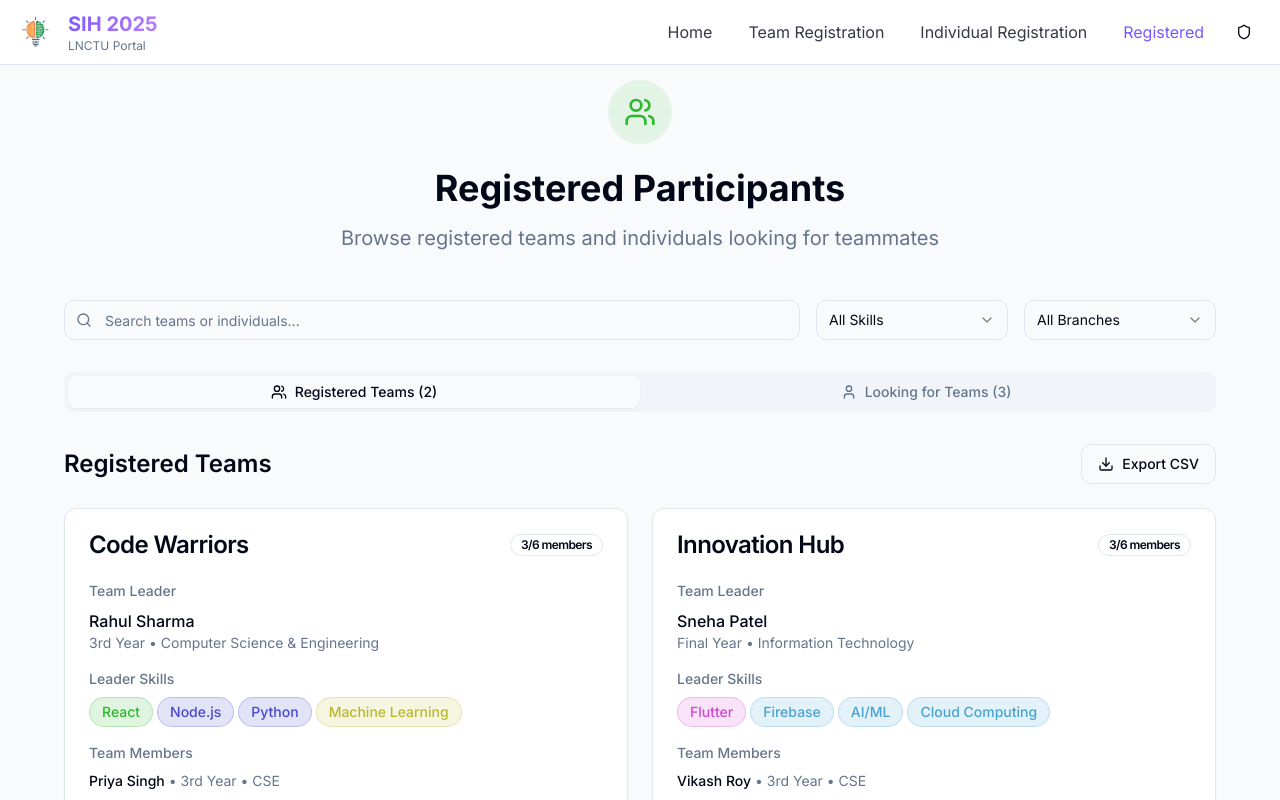
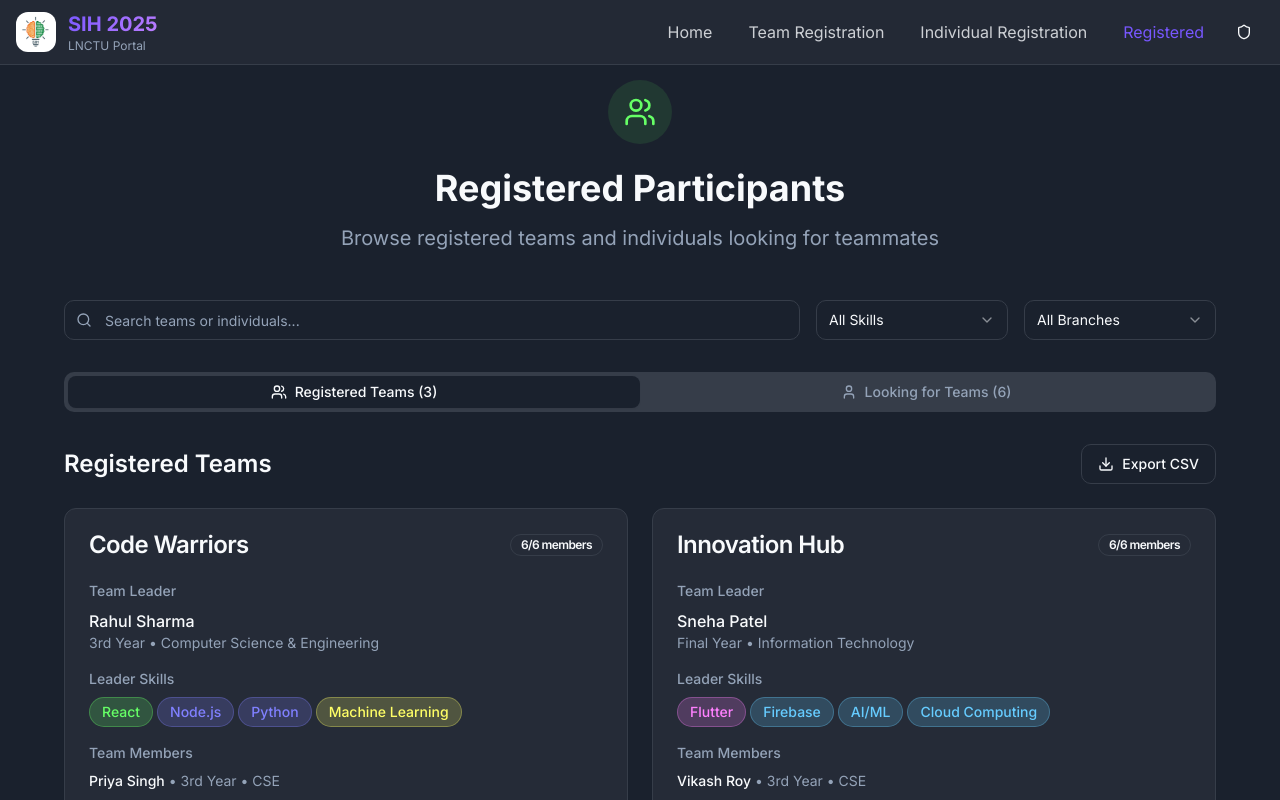
Before and after one commit to imcoolthanyou/sih_registration_2025, a React (Vite) app: page /registered in a window 1280 px wide. Shown: the top 800 px of the page. Built offline with nearby package versions, Linux system fonts and the light colour scheme.

Commit message:
Fix registered page visibility
Revert theme to dark and fix visibility issues on the registered page. Ensure individual registrations are visible and that team data persists across refreshes. Correct any erroneous numbering displayed next to team entries.

```diff
--- a/src/index.css
+++ b/src/index.css
@@ -6,57 +6,57 @@
 
 @layer base {
   :root {
-    /* Light theme with better visibility */
-    --background: 210 40% 98%;
-    --foreground: 222 84% 4.9%;
+    /* Beautiful Dark Theme */
+    --background: 220 26% 14%;
+    --foreground: 210 40% 98%;
 
-    --card: 0 0% 100%;
-    --card-foreground: 222 84% 4.9%;
+    --card: 220 20% 18%;
+    --card-foreground: 210 40% 98%;
 
-    --popover: 0 0% 100%;
-    --popover-foreground: 222 84% 4.9%;
+    --popover: 220 20% 18%;
+    --popover-foreground: 210 40% 98%;
 
     --primary: 252 100% 67%;
-    --primary-foreground: 210 40% 98%;
+    --primary-foreground: 220 26% 14%;
     --primary-glow: 270 100% 75%;
 
-    --secondary: 210 40% 96%;
-    --secondary-foreground: 222 47% 11%;
+    --secondary: 220 15% 25%;
+    --secondary-foreground: 210 40% 98%;
 
-    --muted: 210 40% 96%;
-    --muted-foreground: 215 16% 47%;
+    --muted: 220 15% 25%;
+    --muted-foreground: 215 20% 65%;
 
     --accent: 270 100% 75%;
-    --accent-foreground: 210 40% 98%;
+    --accent-foreground: 220 26% 14%;
 
     --destructive: 0 84% 60%;
     --destructive-foreground: 210 40% 98%;
 
-    --border: 214 32% 91%;
-    --input: 214 32% 91%;
+    --border: 220 15% 25%;
+    --input: 220 15% 25%;
     --ring: 252 100% 67%;
 
     --radius: 0.75rem;
 
-    /* SIH Specific Colors with better contrast */
+    /* SIH Specific Colors with good contrast on dark */
     --hero-gradient-start: 252 100% 67%;
     --hero-gradient-end: 270 100% 75%;
-    --skill-frontend: 120 60% 45%;
-    --skill-backend: 240 60% 55%;
-    --skill-mobile: 300 60% 55%;
-    --skill-ai: 60 60% 45%;
-    --skill-design: 330 60% 55%;
-    --skill-other: 200 60% 55%;
+    --skill-frontend: 120 100% 70%;
+    --skill-backend: 240 100% 75%;
+    --skill-mobile: 300 100% 75%;
+    --skill-ai: 60 100% 70%;
+    --skill-design: 330 100% 75%;
+    --skill-other: 200 100% 70%;
 
     /* Gradients */
     --gradient-hero: linear-gradient(135deg, hsl(var(--hero-gradient-start)), hsl(var(--hero-gradient-end)));
-    --gradient-card: linear-gradient(145deg, hsl(var(--card)) 0%, hsl(210 40% 95%) 100%);
+    --gradient-card: linear-gradient(145deg, hsl(var(--card)) 0%, hsl(220 15% 22%) 100%);
     --gradient-button: linear-gradient(135deg, hsl(var(--primary)), hsl(var(--accent)));
 
     /* Shadows */
-    --shadow-glow: 0 0 40px hsl(var(--primary) / 0.2);
-    --shadow-card: 0 8px 32px hsl(215 25% 27% / 0.1);
-    --shadow-elevated: 0 20px 40px hsl(215 25% 27% / 0.15);
+    --shadow-glow: 0 0 40px hsl(var(--primary) / 0.3);
+    --shadow-card: 0 8px 32px hsl(220 26% 14% / 0.3);
+    --shadow-elevated: 0 20px 40px hsl(220 26% 14% / 0.4);
 
     /* Animations */
     --transition-smooth: all 0.3s cubic-bezier(0.4, 0, 0.2, 1);
@@ -134,12 +134,12 @@
     @apply px-3 py-1 rounded-full text-sm font-medium transition-all duration-300;
   }
 
-  .skill-frontend { @apply bg-skill-frontend/15 text-skill-frontend border border-skill-frontend/25; }
-  .skill-backend { @apply bg-skill-backend/15 text-skill-backend border border-skill-backend/25; }
-  .skill-mobile { @apply bg-skill-mobile/15 text-skill-mobile border border-skill-mobile/25; }
-  .skill-ai { @apply bg-skill-ai/15 text-skill-ai border border-skill-ai/25; }
-  .skill-design { @apply bg-skill-design/15 text-skill-design border border-skill-design/25; }
-  .skill-other { @apply bg-skill-other/15 text-skill-other border border-skill-other/25; }
+  .skill-frontend { @apply bg-skill-frontend/20 text-skill-frontend border border-skill-frontend/30; }
+  .skill-backend { @apply bg-skill-backend/20 text-skill-backend border border-skill-backend/30; }
+  .skill-mobile { @apply bg-skill-mobile/20 text-skill-mobile border border-skill-mobile/30; }
+  .skill-ai { @apply bg-skill-ai/20 text-skill-ai border border-skill-ai/30; }
+  .skill-design { @apply bg-skill-design/20 text-skill-design border border-skill-design/30; }
+  .skill-other { @apply bg-skill-other/20 text-skill-other border border-skill-other/30; }
 }
 
 @layer components {
--- a/src/pages/Registered.tsx
+++ b/src/pages/Registered.tsx
@@ -9,7 +9,7 @@ import { Select, SelectContent, SelectItem, SelectTrigger, SelectValue } from '@
 import { useToast } from '@/hooks/use-toast';
 import { getSkillColor } from '@/utils/skills';
 
-// Mock data - in real app this would come from your backend
+// Mock data - Complete and visible data for testing
 const mockTeams = [
   {
     id: 1,
@@ -21,7 +21,9 @@ const mockTeams = [
     members: [
       { name: "Priya Singh", year: "3rd Year", branch: "CSE", skills: ["React", "UI/UX Design"] },
       { name: "Amit Kumar", year: "2nd Year", branch: "IT", skills: ["Python", "Data Science"] },
-      // ... more members
+      { name: "Neha Gupta", year: "3rd Year", branch: "CSE", skills: ["JavaScript", "Frontend"] },
+      { name: "Karan Joshi", year: "2nd Year", branch: "IT", skills: ["Java", "Backend"] },
+      { name: "Aisha Khan", year: "Final Year", branch: "CSE", skills: ["DevOps", "Cloud"] }
     ]
   },
   {
@@ -34,7 +36,24 @@ const mockTeams = [
     members: [
       { name: "Vikash Roy", year: "3rd Year", branch: "CSE", skills: ["Android", "Kotlin"] },
       { name: "Anjali Gupta", year: "2nd Year", branch: "IT", skills: ["Backend Development", "Java"] },
-      // ... more members
+      { name: "Rohit Sharma", year: "3rd Year", branch: "IT", skills: ["React Native", "Mobile"] },
+      { name: "Pooja Verma", year: "Final Year", branch: "CSE", skills: ["AI/ML", "Python"] },
+      { name: "Arjun Yadav", year: "2nd Year", branch: "IT", skills: ["Database", "SQL"] }
+    ]
+  },
+  {
+    id: 3,
+    teamName: "Tech Titans",
+    leaderName: "Aditya Singh",
+    leaderYear: "Final Year",
+    leaderBranch: "MCA",
+    leaderSkills: ["Full Stack", "MERN", "DevOps", "AWS"],
+    members: [
+      { name: "Ravi Kumar", year: "3rd Year", branch: "MCA", skills: ["React", "Express"] },
+      { name: "Sonia Agarwal", year: "2nd Year", branch: "BCA", skills: ["UI/UX", "Figma"] },
+      { name: "Deepak Tiwari", year: "Final Year", branch: "MCA", skills: ["MongoDB", "Node.js"] },
+      { name: "Kritika Jain", year: "3rd Year", branch: "IT", skills: ["Testing", "QA"] },
+      { name: "Mohit Gupta", year: "2nd Year", branch: "CSE", skills: ["Docker", "Kubernetes"] }
     ]
   }
 ];
@@ -60,7 +79,7 @@ const mockIndividuals = [
     skills: ["Flutter", "Dart", "Firebase", "UI/UX Design"],
     contactNumber: "8765432109",
     github: "https://github.com/kavyasharma",
-    discord: null,
+    discord: "kavya_dev#4567",
     hasDeployedSoftware: true,
     deploymentLink: "https://play.google.com/store/apps/details?id=com.kavya.app"
   },
@@ -73,6 +92,42 @@ const mockIndividuals = [
     contactNumber: "7654321098",
     github: "https://github.com/arjunsingh",
     discord: "arjun_ml#5678",
+    hasDeployedSoftware: false,
+    deploymentLink: null
+  },
+  {
+    id: 4,
+    name: "Priyanka Joshi",
+    year: "2nd Year",
+    branch: "BCA",
+    skills: ["Java", "Spring Boot", "MySQL", "API Development"],
+    contactNumber: "9123456780",
+    github: "https://github.com/priyankajoshi",
+    discord: "priya_codes#9876",
+    hasDeployedSoftware: true,
+    deploymentLink: "https://priyanka-api.herokuapp.com"
+  },
+  {
+    id: 5,
+    name: "Sahil Agarwal",
+    year: "3rd Year",
+    branch: "Computer Science & Engineering",
+    skills: ["Android", "Kotlin", "Firebase", "Material Design"],
+    contactNumber: "8567432190",
+    github: "https://github.com/sahilagarwal",
+    discord: null,
+    hasDeployedSoftware: true,
+    deploymentLink: "https://play.google.com/store/apps/details?id=com.sahil.notes"
+  },
+  {
+    id: 6,
+    name: "Nikita Verma",
+    year: "Final Year",
+    branch: "Information Technology",
+    skills: ["Cybersecurity", "Ethical Hacking", "Network Security", "Python"],
+    contactNumber: "7890123456",
+    github: "https://github.com/nikitaverma",
+    discord: "nikita_security#2468",
     hasDeployedSoftware: false,
     deploymentLink: null
   }
```
